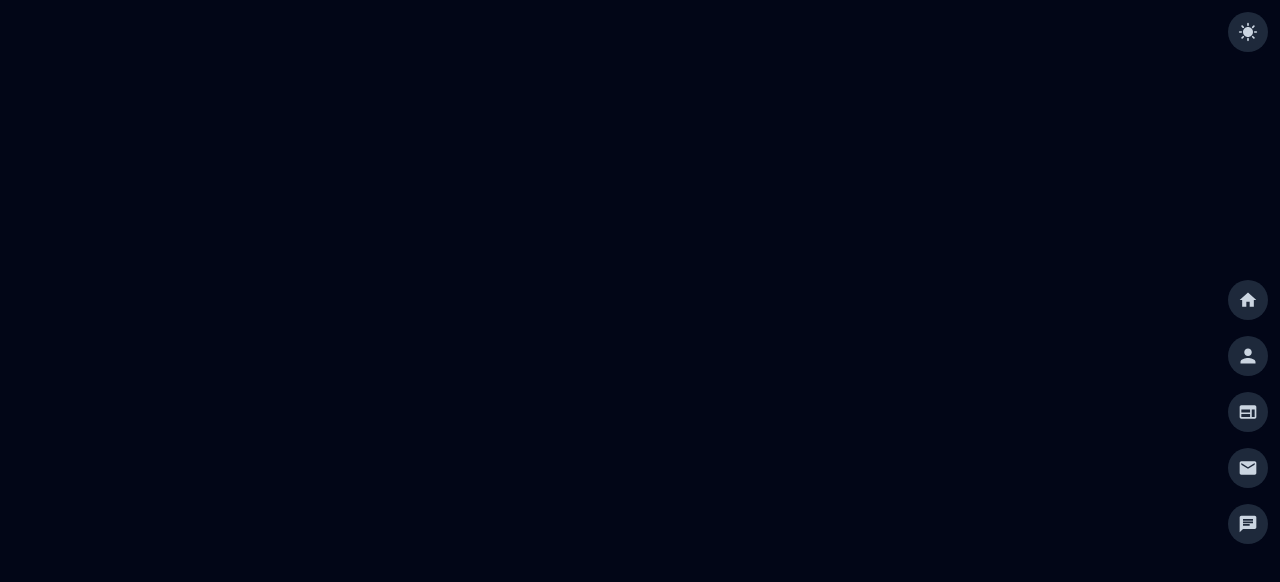
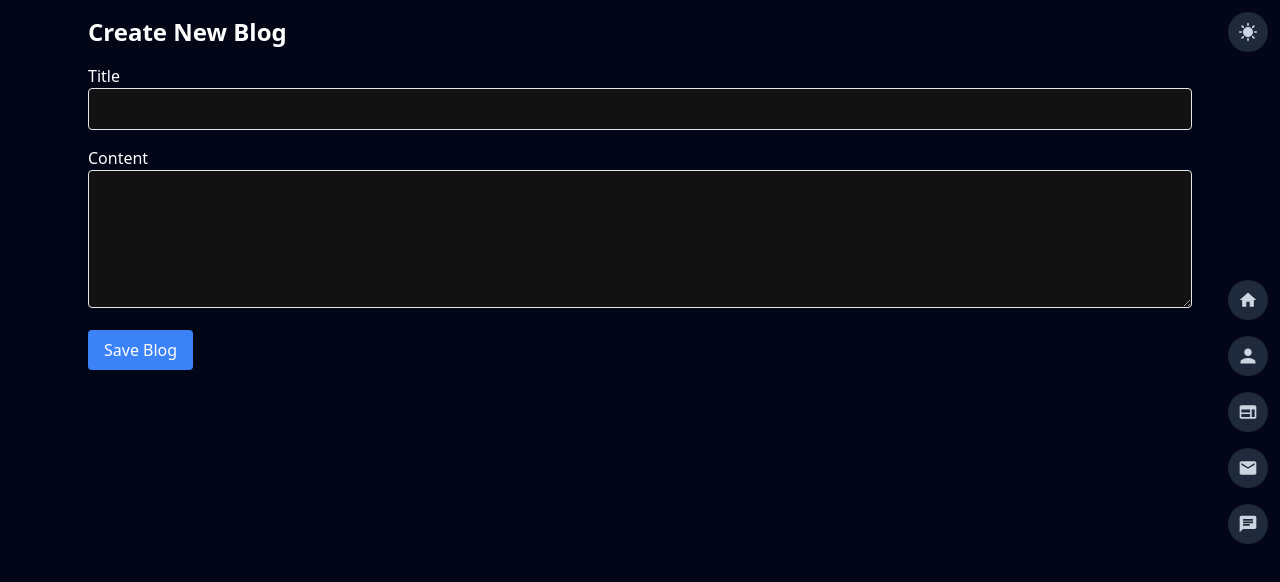
Before and after one commit to Itshossein128/personal-website, a Next.js app: page /admin/blogs/new in a window 1280 px wide. Shown: the top 582 px of the page. Built offline with nearby package versions, Linux system fonts and the light colour scheme; no server answers.

Commit message:
fixed build errors

```diff
--- a/package.json
+++ b/package.json
@@ -11,6 +11,7 @@
   "dependencies": {
     "@hookform/resolvers": "^3.9.1",
     "axios": "^1.7.9",
+    "js-cookie": "^3.0.5",
     "mongodb": "^6.12.0",
     "next": "15.0.3",
     "next-themes": "^0.4.3",
@@ -23,6 +24,7 @@
     "zod": "^3.23.8"
   },
   "devDependencies": {
+    "@types/js-cookie": "^3.0.6",
     "@types/node": "^22",
     "@types/nodemailer": "^6.4.17",
     "@types/react": "^18",
--- a/src/app/admin/blogs/new/page.tsx
+++ b/src/app/admin/blogs/new/page.tsx
@@ -1,29 +1,70 @@
 // app/admin/blogs/new/page.tsx
-'use client';
+"use client";
 
-import { useState, useEffect } from 'react';
-import { useRouter } from 'next/navigation';
-import { post } from '@/services/httpService';
+import { useState, useEffect } from "react";
+import { useRouter } from "next/navigation";
+import { post } from "@/services/httpService";
 
 export default function NewBlogPage() {
-  const [title, setTitle] = useState('');
-  const [content, setContent] = useState('');
+  const [title, setTitle] = useState("");
+  const [content, setContent] = useState("");
   const router = useRouter();
 
   // Set the cookie on mount (for testing; ideally, do this after login)
-  useEffect(() => {
-    document.cookie = `authToken=ADMIN_TOKEN=${process.env.NEXT_PUBLIC_ADMIN_TOKEN || 'my-super-secret-admin-key-2025'}; path=/`;
-  }, []);
+  // useEffect(() => {
+  //   document.cookie = `authToken=ADMIN_TOKEN=${
+  //     process.env.NEXT_PUBLIC_ADMIN_TOKEN || "my-super-secret-admin-key-2025"
+  //   }; path=/`;
+  // }, []);
 
   const handleSubmit = async (e: React.FormEvent) => {
     e.preventDefault();
     try {
-      await post('/blogs', { title, content }, { authenticated: true });
-      router.push('/admin/blogs');
+      await post("/blogs", { title, content }, { authenticated: true });
+      router.push("/admin/blogs");
     } catch (error) {
-      alert('Failed to create blog');
+      console.log(error)
+      alert("Failed to create blog");
     }
   };
 
-  // Rest of your form...
+  return (
+    <div className='container mx-auto p-4'>
+      <h1 className='text-2xl font-bold mb-4'>Create New Blog</h1>
+      <form onSubmit={handleSubmit} className='space-y-4'>
+        <div>
+          <label htmlFor='title' className='block'>
+            Title
+          </label>
+          <input
+            id='title'
+            type='text'
+            value={title}
+            onChange={(e) => setTitle(e.target.value)}
+            className='w-full p-2 border rounded'
+            required
+          />
+        </div>
+        <div>
+          <label htmlFor='content' className='block'>
+            Content
+          </label>
+          <textarea
+            id='content'
+            value={content}
+            onChange={(e) => setContent(e.target.value)}
+            className='w-full p-2 border rounded'
+            rows={5}
+            required
+          />
+        </div>
+        <button
+          type='submit'
+          className='bg-blue-500 text-white px-4 py-2 rounded'
+        >
+          Save Blog
+        </button>
+      </form>
+    </div>
+  );
 }
--- a/src/app/api/blogs/route.ts
+++ b/src/app/api/blogs/route.ts
@@ -4,8 +4,9 @@ import { BlogPost } from '@/types/blog';
 import { NextResponse } from 'next/server';
 
 export async function POST(request: Request) {
-    const token = request.headers.get('authToken')?.replace('Bearer ', '');
-    const ADMIN_TOKEN = process.env.ADMIN_TOKEN || 'my-secret-token';
+  const token = request.headers.get('adminToken')?.replace('Bearer ', '');
+  const ADMIN_TOKEN = process.env.ADMIN_TOKEN;
+  console.log(token, ADMIN_TOKEN);
 
   if (token !== ADMIN_TOKEN) {
     return NextResponse.json({ error: 'Unauthorized' }, { status: 401 });
--- a/src/lib/db.ts
+++ b/src/lib/db.ts
@@ -1,40 +1,33 @@
 import { MongoClient, Db } from 'mongodb';
 import { BlogPost } from '../types/blog';
-
-// Define a type for the global object to store the cached client
-declare global {
-    var _mongoClientPromise: Promise<MongoClient> | undefined;
-}
-
-let client: MongoClient;
-let clientPromise: Promise<MongoClient>;
 
 // Environment variable validation
 const uri = process.env.MONGODB_URI;
 if (!uri) {
-    throw new Error('Please define the MONGODB_URI environment variable in .env.local');
+  throw new Error('Please define the MONGODB_URI environment variable in .env.local');
 }
 
-// Singleton pattern for connection (Vercel-friendly)
-if (process.env.NODE_ENV === 'development') {
-    if (!global._mongoClientPromise) {
-        client = new MongoClient(uri);
-        global._mongoClientPromise = client.connect();
+// Singleton closure
+const mongoClientSingleton = (() => {
+  let clientPromise: Promise<MongoClient> | undefined;
+
+  return () => {
+    if (!clientPromise) {
+      const client = new MongoClient(uri);
+      clientPromise = client.connect();
     }
-    clientPromise = global._mongoClientPromise;
-} else {
-    client = new MongoClient(uri);
-    clientPromise = client.connect();
-}
+    return clientPromise;
+  };
+})();
 
 // Export the database instance
 export async function getDb(): Promise<Db> {
-    const client = await clientPromise;
-    return client.db('hoseindev'); // Replace 'myBlogDb' with your database name
+  const client = await mongoClientSingleton();
+  return client.db('hoseindev');
 }
 
 // Optional: Export a typed collection helper if needed
 export async function getBlogCollection() {
-    const db = await getDb();
-    return db.collection<BlogPost>('blogs');
+  const db = await getDb();
+  return db.collection<BlogPost>('blogs');
 }
--- a/src/services/httpService.ts
+++ b/src/services/httpService.ts
@@ -1,5 +1,5 @@
-// lib/httpService.ts
 import axios, { AxiosInstance, AxiosRequestConfig, AxiosResponse } from 'axios';
+import Cookies from 'js-cookie';
 
 const BASE_URL = process.env.NEXT_PUBLIC_API_BASE_URL || '/api';
 
@@ -9,9 +9,32 @@ const httpService: AxiosInstance = axios.create({
   headers: {
     'Content-Type': 'application/json',
   },
-    withCredentials: true
+  withCredentials: true,
 });
 
+// Request interceptor to set adminToken
+httpService.interceptors.request.use(
+  (config) => {
+    let adminToken: string | undefined;
+    if (typeof window !== 'undefined') {
+      // client
+      adminToken = Cookies.get('adminToken') || 'fallback-client-token';
+      console.log('Client: adminToken from cookie:', adminToken);
+    } else {
+      // server
+      adminToken = process.env.ADMIN_TOKEN || 'fallback-server-token';
+      console.log('Server: adminToken from env:', adminToken);
+    }
+    if (adminToken) {
+      config.headers['adminToken'] = adminToken;
+    } else {
+      console.warn('No adminToken found');
+    }
+    console.log('Final headers:', config.headers);
+    return config;
+  },
+  (error) => Promise.reject(error)
+);
 
 // Response interceptor (optional, for error handling)
 httpService.interceptors.response.use(
@@ -27,14 +50,14 @@ interface CustomAxiosRequestConfig extends AxiosRequestConfig {
   authenticated?: boolean;
 }
 
-// Generic request functions
+// Generic request functions with typed data
 export const get = <T>(url: string, config: CustomAxiosRequestConfig = {}) =>
   httpService.get<T>(url, config).then((res: AxiosResponse<T>) => res.data);
 
-export const post = <T>(url: string, data: any, config: CustomAxiosRequestConfig = {}) =>
+export const post = <T, D = unknown>(url: string, data: D, config: CustomAxiosRequestConfig = {}) =>
   httpService.post<T>(url, data, config).then((res: AxiosResponse<T>) => res.data);
 
-export const put = <T>(url: string, data: any, config: CustomAxiosRequestConfig = {}) =>
+export const put = <T, D = unknown>(url: string, data: D, config: CustomAxiosRequestConfig = {}) =>
   httpService.put<T>(url, data, config).then((res: AxiosResponse<T>) => res.data);
 
 export const del = <T>(url: string, config: CustomAxiosRequestConfig = {}) =>
--- a/tsconfig.json
+++ b/tsconfig.json
@@ -24,6 +24,7 @@
       "@/lib/*": ["./src/lib/*"],
       "@/types/*": ["./src/types/*"],
       "@/services/*": ["./src/services/*"],
+      "@/utils/*": ["./src/utils/*"],
       "@/components/*": ["./src/components/*"],
     }
   },
```
Also changed, not shown: src/middleware.ts (renamed from middleware.ts), 1 other file (tests, documents, lock files or other folders). Lines whose indentation alone changed are shown as unchanged.
